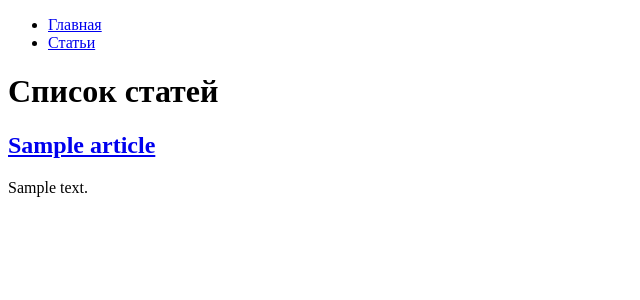
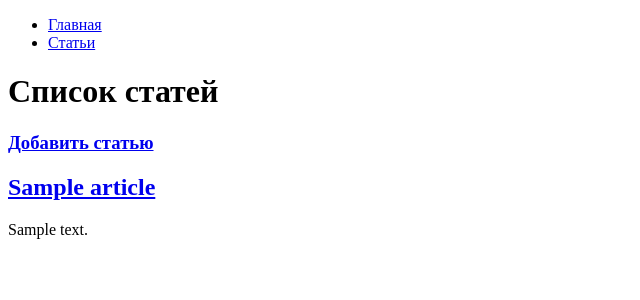
Before and after one commit to Onoiro/hexlet-django-blog, a Django app: page /articles/ in a window 1280 px wide. Shown: the top 300 px of the page, without its empty margins (0-640 px from the left). Run offline with Django 4.2, Linux system fonts and the light colour scheme; tables that the repository leaves empty hold one stand-in row (values such as "Sample post").

Commit message:
update articles/index.html: add href to 'articles_create' Добавить статью

```diff
--- a/hexlet_django_blog/templates/articles/index.html
+++ b/hexlet_django_blog/templates/articles/index.html
@@ -2,6 +2,7 @@
 
 {% block content %}
     <h1>Список статей</h1>
+    <h3><a href="{% url 'articles_create' %}">Добавить статью</a></h3>
     {% for article in articles %}
         <h2><a href='{{ article.id }}'>{{ article.name }}</a></h2>
         <div>{{ article.body|slice:":200" }}</div>
```
